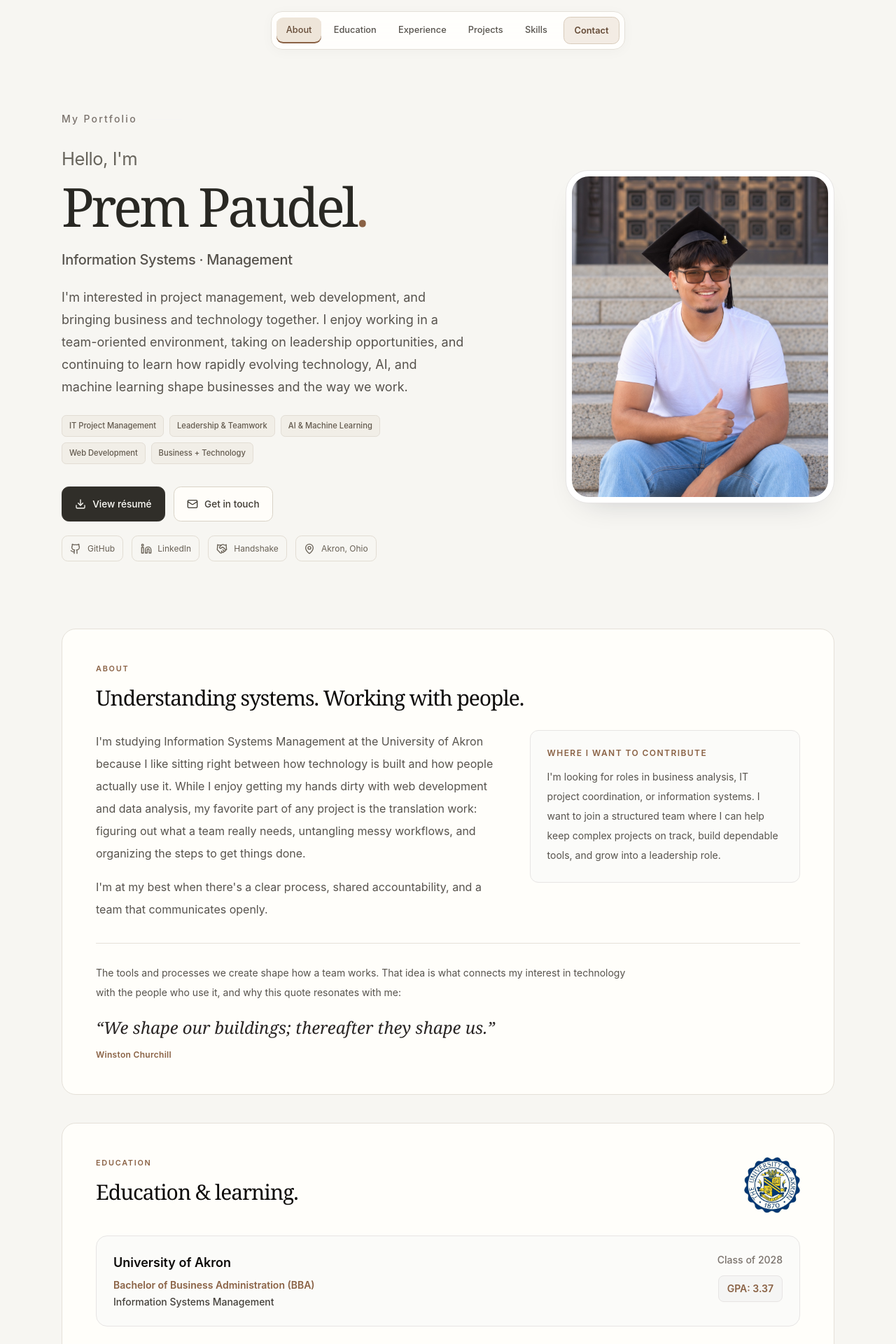
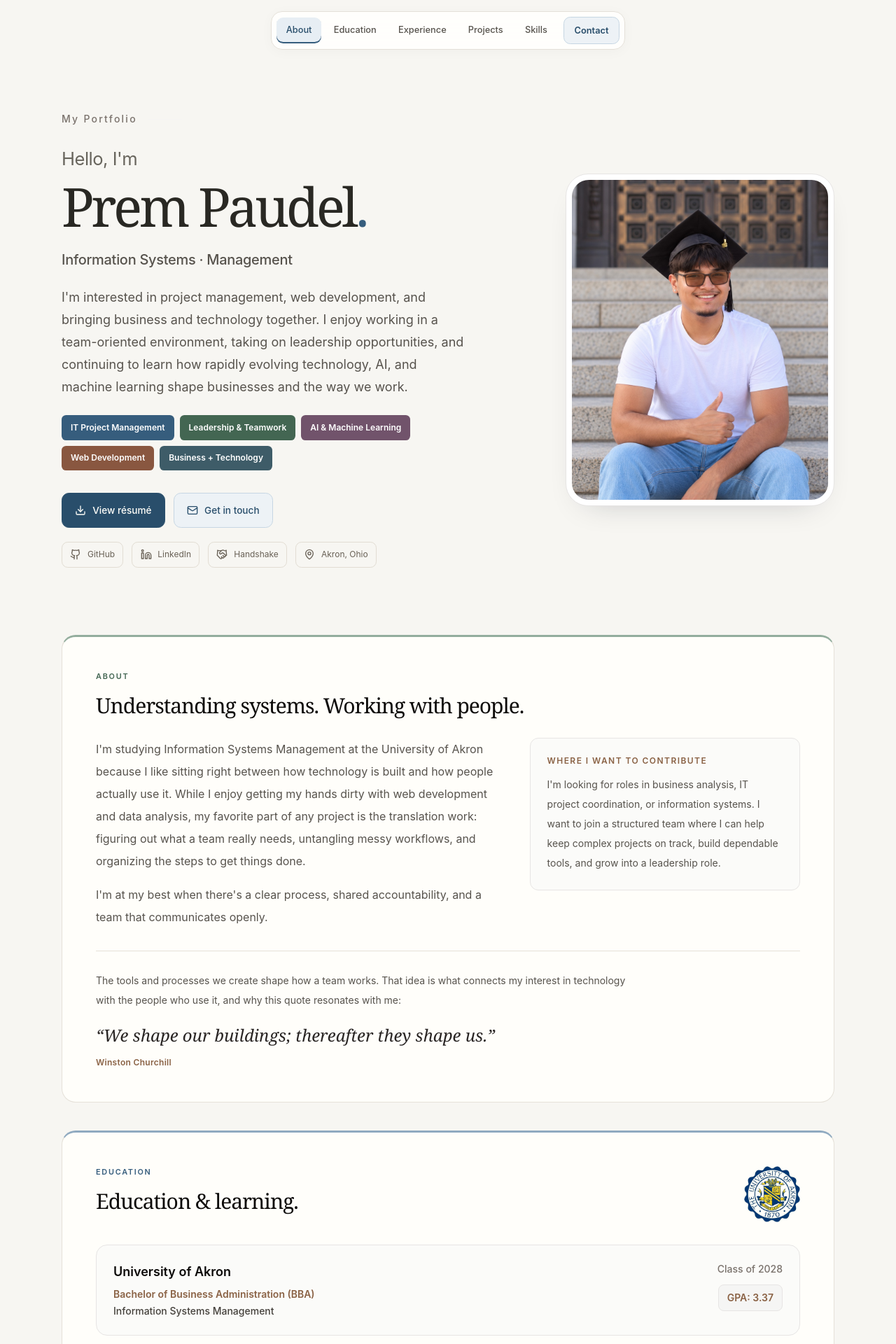
Before and after one commit to PremPaudel05/PremPaudel05.github.io, a Next.js app: page / in a window 1280 px wide. Shown: the top 1920 px of the page at 70% size. Built offline with nearby package versions, Linux system fonts and the light colour scheme.

Commit message:
Improve color contrast and add subtle accessible scroll reveals

```diff
--- a/app/globals.css
+++ b/app/globals.css
@@ -125,3 +125,44 @@ a.social-pill:hover { border-color: #bfb19d; background: #f2ece2; }
 .company-logo img { display: block; width: 100%; height: 100%; object-fit: contain; mix-blend-mode: multiply; }
 button.social-pill { cursor: pointer; }
 button.social-pill:hover { border-color: #bfb19d; background: #f2ece2; }
+
+/* Clear color cues on the warm, uncluttered base. */
+.hero-chip { padding: .48rem .75rem; font-size: .75rem; font-weight: 600; line-height: 1.5; color: #fff; border-color: transparent; }
+.hero-chip:nth-child(1) { background: #365d7d; }
+.hero-chip:nth-child(2) { background: #436652; }
+.hero-chip:nth-child(3) { background: #71536b; }
+.hero-chip:nth-child(4) { background: #895740; }
+.hero-chip:nth-child(5) { background: #3e5c68; }
+.hero-name .text-accent { color: #365d7d; }
+.primary-button { background: #294e6b; border-color: #294e6b; }
+.primary-button:hover { background: #203e55; border-color: #203e55; }
+.secondary-button { background: #edf2f6; border-color: #c6d6e3; color: #294e6b; }
+.secondary-button:hover { background: #e0eaf2; border-color: #9bb6cb; }
+.nav-contact { background: #edf2f6; border-color: #c6d6e3; color: #294e6b; }
+.nav-contact:hover { background: #e0eaf2; }
+.nav-link[aria-current="location"] { background: #e7eef4; color: #294e6b; box-shadow: inset 0 -2px 0 #365d7d; }
+.nav-contact[aria-current="location"] { background: #dce8f1; border-color: #9bb6cb; color: #294e6b; }
+#about { border-top: 3px solid #93ad9d; }
+#about .section-label { color: #436652; }
+#education { border-top: 3px solid #90aac0; }
+#education .section-label { color: #365d7d; }
+#experience { border-top: 3px solid #c39c85; }
+#projects { border-top: 3px solid #90aac0; }
+#skills { border-top: 3px solid #b9a1b3; }
+#contact { background: #eaf0f3; border-color: #cbd9e3; }
+#contact .section-label, #contact .section-title { color: #294e6b; }
+.contact-details { background: #f8fafb; border-color: #cbd9e3; }
+#projects article[aria-label="Voya World"] .project-symbol { background: #e8f0e7; color: #42634e; border-color: #cddfce; }
+#projects article[aria-label="DigiCard"] .project-symbol { background: #e7eff6; color: #315877; border-color: #c9dbe8; }
+#projects article[aria-label="ZipShade"] .project-symbol { background: #f7efda; color: #775b20; border-color: #e9d9ac; }
+
+@media (prefers-reduced-motion: no-preference) {
+  [data-reveal] { transition: opacity 480ms ease, transform 480ms cubic-bezier(.2,.65,.3,1); }
+  [data-reveal="pending"] { opacity: 0; transform: translateY(14px); }
+  [data-reveal="visible"], [data-reveal]:focus-within { opacity: 1; transform: none; }
+  .tool-item { transition: transform 180ms ease, border-color 180ms ease; }
+  .tool-item:hover { transform: translateY(-2px); border-color: #9bb6cb; }
+}
+@media print {
+  [data-reveal] { opacity: 1 !important; transform: none !important; }
+}
--- a/app/page.tsx
+++ b/app/page.tsx
@@ -18,6 +18,7 @@ import {
   Sun,
 } from "lucide-react";
 import { CopyEmailButton } from "@/components/ui/copy-email-button";
+import { ScrollReveal } from "@/components/ui/scroll-reveal";
 import { SectionNavigation } from "@/components/ui/section-navigation";
 import voyaPreview from "@/public/images/voya-world-preview.png";
 import { GlowCard } from "@/components/ui/spotlight-card";
@@ -121,6 +122,7 @@ export default function Home() {
     <main>
       <a className="skip-link" href="#main-content">Skip to content</a>
       <SectionNavigation />
+      <ScrollReveal />
 
       <section id="main-content" className="hero-simple pb-16 pt-32 sm:pb-24 sm:pt-40">
         <div className="mx-auto grid max-w-6xl items-center gap-12 px-6 md:grid-cols-[1.35fr_0.85fr] md:gap-10 lg:gap-16">
--- /dev/null
+++ b/components/ui/scroll-reveal.tsx
@@ -0,0 +1,42 @@
+"use client";
+
+import { useEffect } from "react";
+
+export function ScrollReveal() {
+  useEffect(() => {
+    const motion = window.matchMedia("(prefers-reduced-motion: reduce)");
+    if (!("IntersectionObserver" in window)) return;
+    const sections = Array.from(document.querySelectorAll<HTMLElement>(".content-card, .contact-card"));
+    let observer: IntersectionObserver | undefined;
+
+    const setup = () => {
+      observer?.disconnect();
+      sections.forEach((section) => section.removeAttribute("data-reveal"));
+      if (motion.matches) return;
+      observer = new IntersectionObserver((entries) => {
+        entries.forEach((entry) => {
+          if (entry.isIntersecting) {
+            (entry.target as HTMLElement).dataset.reveal = "visible";
+            observer?.unobserve(entry.target);
+          }
+        });
+      }, { threshold: 0, rootMargin: "0px 0px -20px 0px" });
+      sections.forEach((section) => {
+        // Keep initially visible content and direct anchor destinations readable.
+        if (section.getBoundingClientRect().top >= window.innerHeight && `#${section.id}` !== window.location.hash) {
+          section.dataset.reveal = "pending";
+          observer?.observe(section);
+        }
+      });
+    };
+    setup();
+    motion.addEventListener("change", setup);
+    return () => {
+      observer?.disconnect();
+      motion.removeEventListener("change", setup);
+      sections.forEach((section) => section.removeAttribute("data-reveal"));
+    };
+  }, []);
+
+  return null;
+}
```
